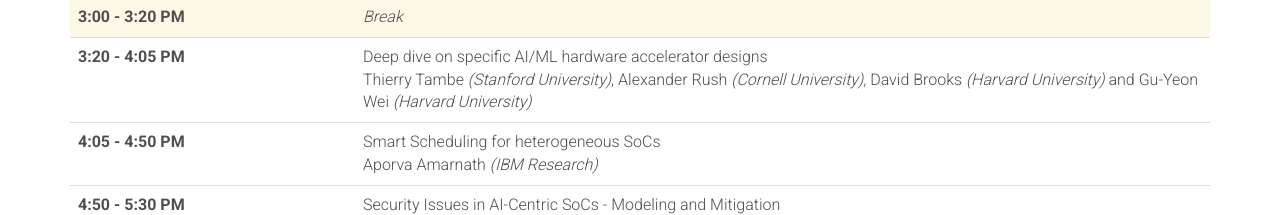
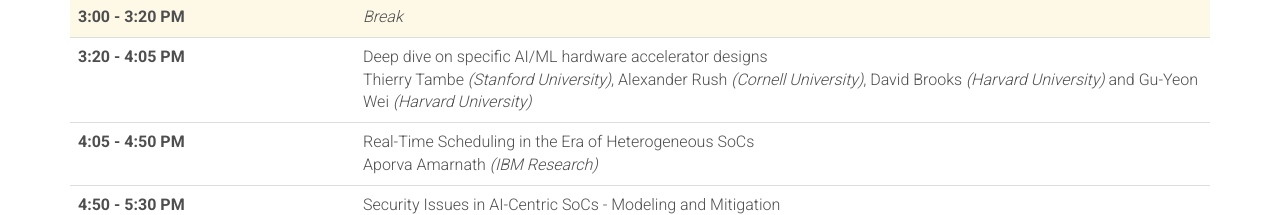
Before and after one commit to augustojv/epochs-tutorial-2024, a website: page index.html in a window 1280 px wide. Shown: the part 2890-3105 px from the top of the page. Drawn offline with Linux system fonts and the light colour scheme; files whose address does not match are found by name.

Commit message:
Update index.html

```diff
--- a/index.html
+++ b/index.html
@@ -290,7 +290,7 @@
                         </tr>
                         <tr>
                             <th scope="row">4:05 - 4:50 PM</th>
-                            <td>Smart Scheduling for heterogeneous SoCs<br>
+                            <td>Real-Time Scheduling in the Era of Heterogeneous SoCs<br>
                                 Aporva Amarnath <em>(IBM Research)</em></td>
                             </td>
                         </tr>
```
